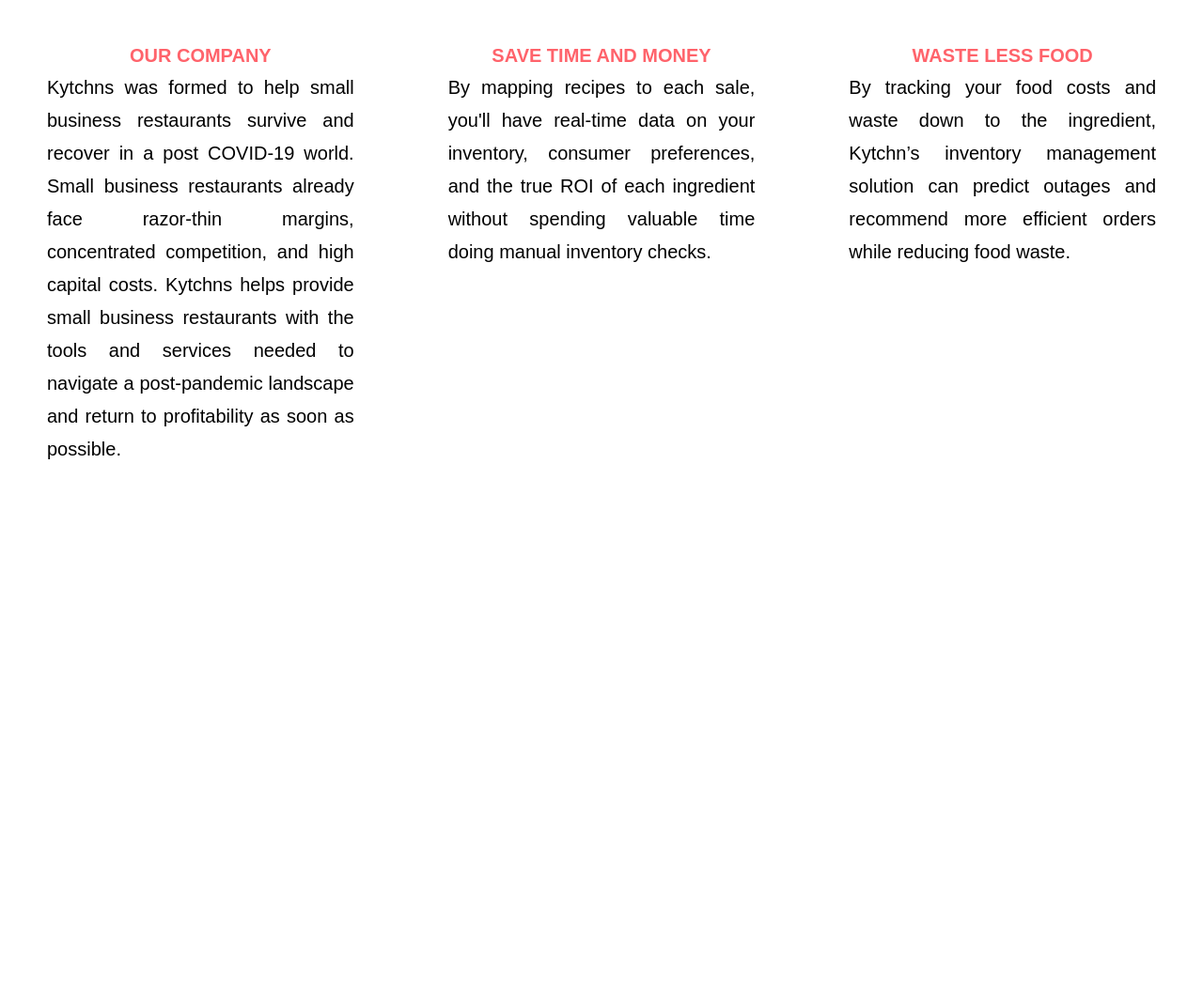
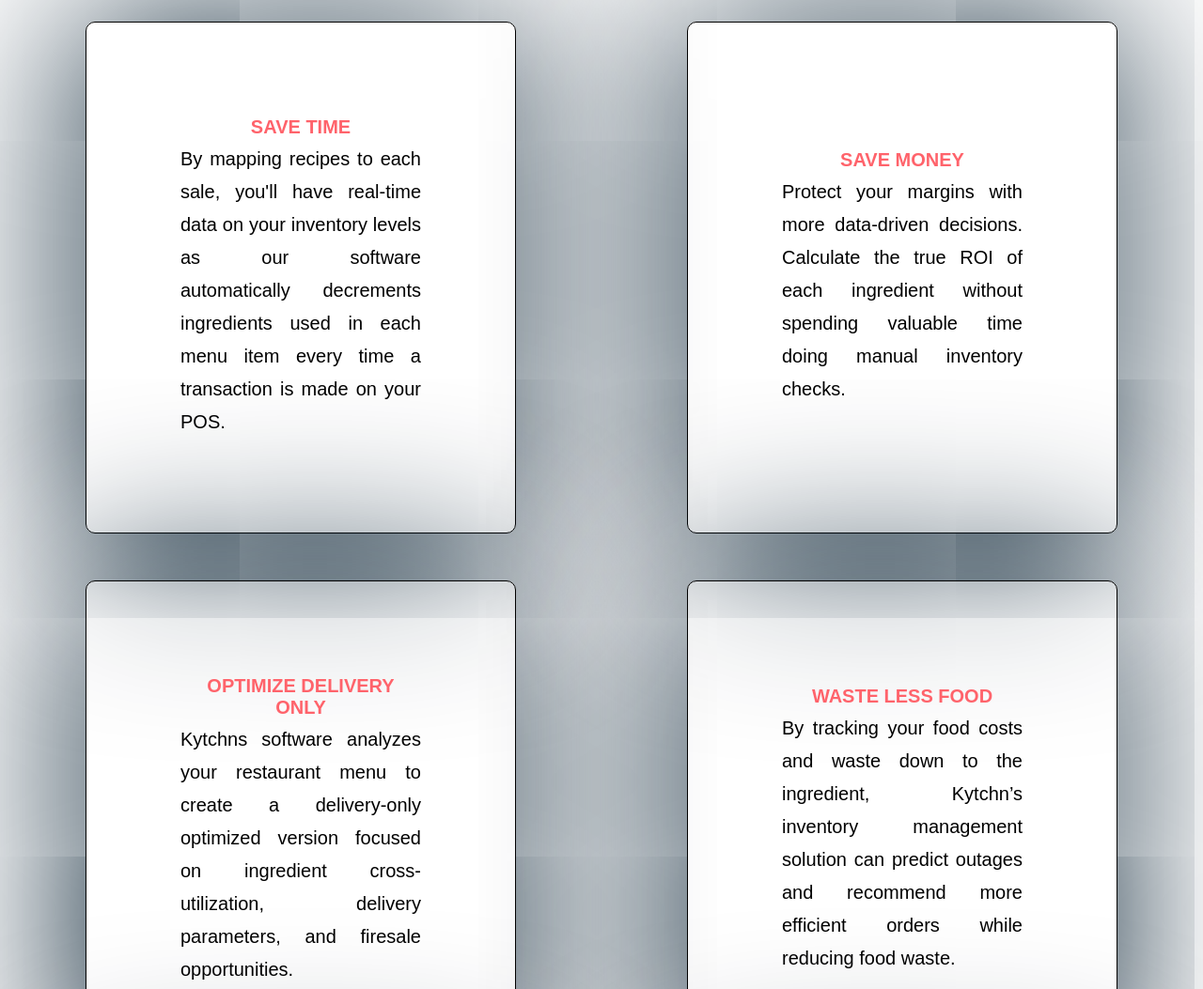
Before and after one commit to thesubline/LandingTest, a website: page views/inventoryManagement.html in a window 1280 px wide. Shown: the part 613-1666 px from the top of the page at 94% size. Before the commit the page ends 1159 px from the top, so only its background shows below. Drawn offline with Linux system fonts and the light colour scheme.

Commit message:
Add content to inventory management.  Add some style changes.

```diff
--- a/views/inventoryManagement.html
+++ b/views/inventoryManagement.html
@@ -52,18 +52,33 @@
 
         <div class="footer">
             <div>
-                <h4>OUR COMPANY</h4>
-                <p>Kytchns was formed to help small business restaurants survive and recover in a post COVID-19 world. Small business restaurants already face razor-thin margins, concentrated competition, and high capital costs. Kytchns helps provide small business restaurants with the tools and services needed to navigate a post-pandemic landscape and return to profitability as soon as possible.</p>
+                <h4>SAVE TIME</h4>
+                <p>By mapping recipes to each sale, you'll have real-time data on your inventory levels as our software automatically decrements ingredients used in each menu item every time a transaction is made on your POS.</p>
             </div>
 
             <div>
-                <h4>SAVE TIME AND MONEY</h4>
-                <p>By mapping recipes to each sale, you'll have real-time data on your inventory, consumer preferences, and the true ROI of each ingredient without spending valuable time doing manual inventory checks.</p>
+                <h4>SAVE MONEY</h4>
+                <p>Protect your margins with more data-driven decisions. Calculate the true ROI of each ingredient without spending valuable time doing manual inventory checks. </p>
+            </div>
+
+            <div>
+                <h4>OPTIMIZE DELIVERY ONLY</h4>
+                <P>Kytchns software analyzes your restaurant menu to create a delivery-only optimized version focused on ingredient cross-utilization, delivery parameters, and firesale opportunities.</P>
             </div>
 
             <div>
                 <h4>WASTE LESS FOOD</h4>
                 <p>By tracking your food costs and waste down to the ingredient, Kytchn’s inventory management solution can predict outages and recommend more efficient orders while reducing food waste.</p>
+            </div>
+
+            <div>
+                <h4>REDUCE TURNOVER PAINS</h4>
+                <p>Kitchen staff turnovers can set back your business when valuable restaurant information is held by people and not programs. Our software makes sure that all new hires can quickly learn your business and start adding value.</p>
+            </div>
+
+            <div>
+                <h4>OUR COMPANY</h4>
+                <p>Kytchns was formed to help small business restaurants survive and recover in a post COVID-19 world. Small business restaurants already face razor-thin margins, concentrated competition, and high capital costs. Kytchns helps provide small business restaurants with the tools and services needed to navigate a post-pandemic landscape and return to profitability as soon as possible.</p>
             </div>
         </div>
 
--- a/views/style.css
+++ b/views/style.css
@@ -144,17 +144,23 @@
 
 .footer{
     display: flex;
+    justify-content: space-around;
+    flex-wrap: wrap;
     width: 100%;
     box-sizing: border-box;
 }
 
     .footer > *{
         display: flex;
-        width: 30%;
+        justify-content: center;
+        width: 20%;
         flex-direction: column;
         margin: 25px;
         text-align: justify;
-        padding: 25px;
+        padding: 100px;
+        border: 1px solid black;
+        border-radius: 10px;
+        box-shadow: -5px 5px 200px rgb(0, 27, 45);
     }
 
     .footer h4{
```
